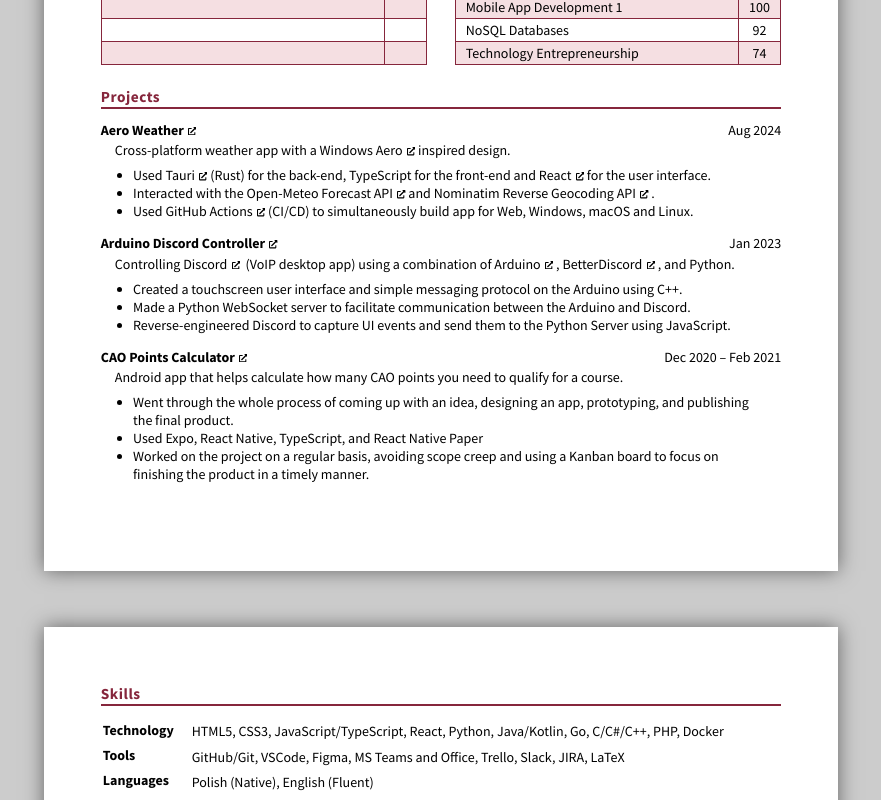
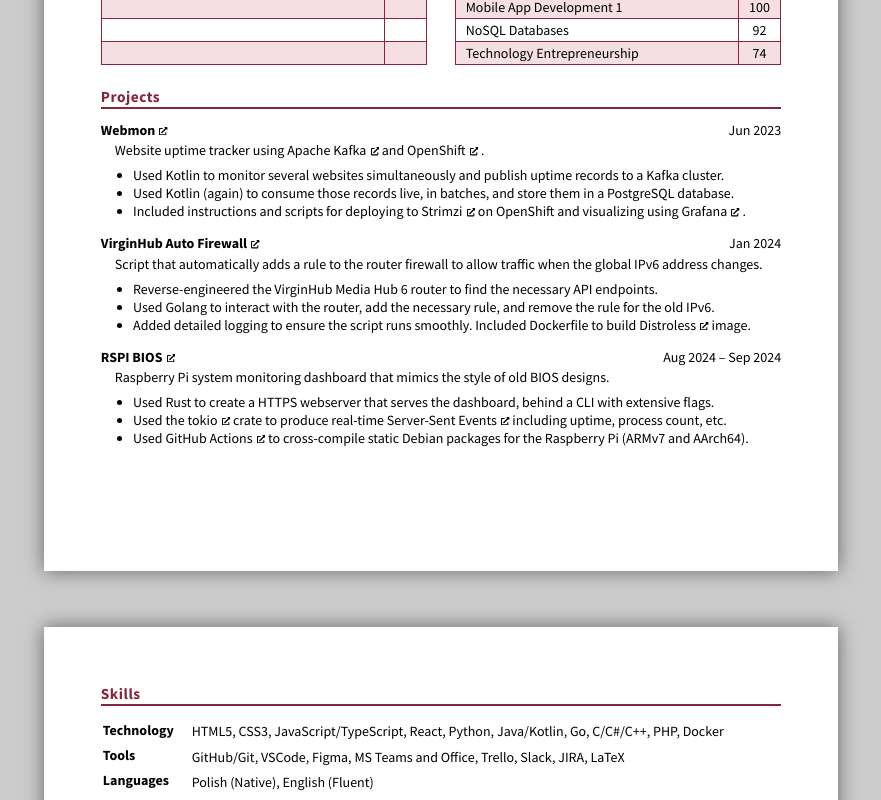
Before and after one commit to piotrpdev/resume, a React (Vite) app: page / in a window 1280 px wide. Shown: the part 580-1380 px from the top of the page, without its empty margins (199-1080 px from the left). Built offline with nearby package versions, Linux system fonts and the light colour scheme; no server answers.

Commit message:
feat: add projects for Red Hat application

```diff
--- a/src/App.jsx
+++ b/src/App.jsx
@@ -29,7 +29,7 @@
       <div id="front-page" className="page">
         <section>
           <div className="contact">
-            <div className="contactName">Piotr Bogdan Placzek</div>
+            <div className="contactName">Piotr Bogdan Płaczek</div>
             <div className="contactIcons">
               <ContactIconWrapper
                 href="mailto:piotrpdev@gmail.com"
@@ -95,6 +95,123 @@
           <SectionHeading>Projects</SectionHeading>
 
           <Heading
+            href="https://github.com/piotrpdev/webmon"
+            aside="Jun 2023"
+          >
+            <HeadingTitle>
+              Webmon
+              <ExtLink />
+            </HeadingTitle>
+          </Heading>
+
+          <div className="indentedContent project">
+            <p>
+              Website uptime tracker using{" "}
+              <ExtLinkText
+                text="Apache Kafka"
+                href="https://kafka.apache.org/"
+              />
+              and{" "}
+              <ExtLinkText
+                text="OpenShift"
+                href="https://www.redhat.com/en/technologies/cloud-computing/openshift"
+              />.
+            </p>
+            <ul>
+              <li>
+                Used Kotlin to monitor several websites simultaneously and publish uptime records to a Kafka cluster.
+              </li>
+              <li>
+                Used Kotlin (again) to consume those records live, in batches, and store them in a PostgreSQL database.
+              </li>
+              <li>
+                Included instructions and scripts for deploying to{" "}
+                <ExtLinkText
+                  text="Strimzi"
+                  href="https://strimzi.io/"
+                />
+                on OpenShift and visualizing using{" "}
+                <ExtLinkText
+                  text="Grafana"
+                  href="https://grafana.com/"
+                />
+                .
+              </li>
+            </ul>
+          </div>
+
+          <Heading
+            href="https://github.com/piotrpdev/virginhub-auto-firewall"
+            aside="Jan 2024"
+          >
+            <HeadingTitle>
+              VirginHub Auto Firewall
+              <ExtLink />
+            </HeadingTitle>
+          </Heading>
+
+          <div className="indentedContent project">
+            <p>
+              Script that automatically adds a rule to the router firewall to allow traffic when the global IPv6 address changes.
+            </p>
+            <ul>
+              <li>
+                Reverse-engineered the VirginHub Media Hub 6 router to find the necessary API endpoints.
+              </li>
+              <li>
+                Used Golang to interact with the router, add the necessary rule, and remove the rule for the old IPv6.
+              </li>
+              <li>
+                Added detailed logging to ensure the script runs smoothly. Included Dockerfile to build{" "}
+                <ExtLinkText
+                  text="Distroless"
+                  href="https://github.com/GoogleContainerTools/distroless"
+                />
+                image.
+              </li>
+            </ul>
+          </div>
+
+          <Heading
+            href="https://github.com/piotrpdev/rspi-bios"
+            aside="Aug 2024 &#8211; Sep 2024"
+          >
+            <HeadingTitle>
+              RSPI BIOS
+              <ExtLink />
+            </HeadingTitle>
+          </Heading>
+
+          <div className="indentedContent project">
+            <p>
+              Raspberry Pi system monitoring dashboard that mimics the style of old BIOS designs.
+            </p>
+            <ul>
+              <li>
+                Used Rust to create a HTTPS webserver that serves the dashboard, behind a CLI with extensive flags.
+              </li>
+              <li>
+                Used the{" "}
+                <ExtLinkText
+                  text="tokio"
+                  href="https://crates.io/crates/tokio"
+                />
+                crate to produce real-time{" "}
+                <ExtLinkText
+                  text="Server-Sent Events"
+                  href="https://developer.mozilla.org/en-US/docs/Web/API/Server-sent_events/Using_server-sent_events"
+                />
+                including uptime, process count, etc.
+              </li>
+              <li>
+                Used {" "}
+                <ExtLinkText text="GitHub Actions" href="https://github.com/features/actions" />
+                to cross-compile static Debian packages for the Raspberry Pi (ARMv7 and AArch64).
+              </li>
+            </ul>
+          </div>
+
+          {/* <Heading
             href="https://github.com/piotrpdev/aero-weather"
             aside="Aug 2024"
           >
@@ -130,9 +247,9 @@
                 (CI/CD) to simultaneously build app for Web, Windows, macOS and Linux.
               </li>
             </ul>
-          </div>
+          </div> */}
 
-          <Heading
+          {/* <Heading
             href="https://github.com/piotrpdev/Arduino-Discord-Controller"
             aside="Jan 2023"
           >
@@ -174,7 +291,7 @@
                 the Python Server using JavaScript.
               </li>
             </ul>
-          </div>
+          </div> */}
 
           {/* <Heading
             href="https://github.com/piotrpdev/WIT-Timetable-Generator"
@@ -244,7 +361,7 @@
               </ul>
             </div> */}
 
-          <Heading
+          {/* <Heading
             href="https://github.com/piotrpdev/cao-calculator"
             aside="Dec 2020 &#8211; Feb 2021"
           >
@@ -272,7 +389,7 @@
                 timely manner.
               </li>
             </ul>
-          </div>
+          </div> */}
         </section>
       </div>
       <div id="back-page" className="page">
@@ -521,12 +638,12 @@
               </tr>
               <tr>
                 <td>
-                  I like playing milsims such as Arma 3 along with some casual
-                  games such as Rocket League and Pokemon.
+                  I mostly like playing milsims such as Squad and Arma,
+                  sometimes I play Dark Souls and Rocket League.
                 </td>
                 <td>
-                  I love all aspects of music: listening, composition, general
-                  theory, etc.
+                  I love making and listening to music. I play piano
+                  and a bit of guitar in my spare time.
                 </td>
               </tr>
             </table>
```
